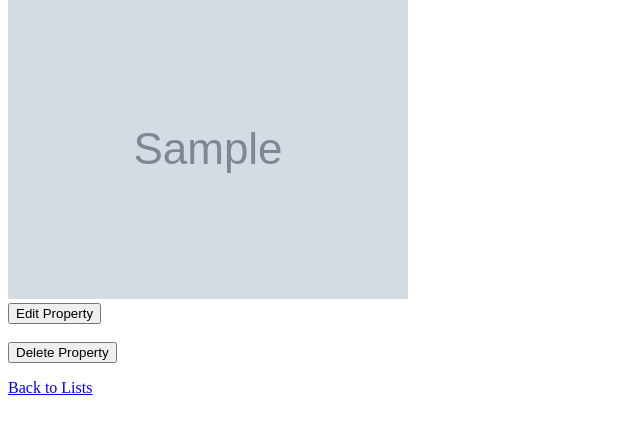
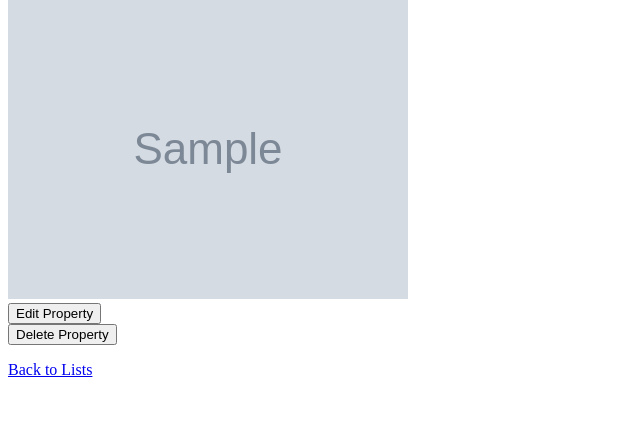
Before and after one commit to dev-anas-tahir/Property-Hub, a Django app: page /properties/1/ in a window 1280 px wide. Shown: the part 260-694 px from the top of the page, without its empty margins (0-640 px from the left). Run offline with Django 5.2, Linux system fonts and the light colour scheme; a user stored in the database is signed in; tables that the repository leaves empty hold one stand-in row (values such as "Sample post"); grey boxes marked "Sample" are stand-in pictures; parts of the project's set-up code (start-up, migrations or seed data) failed here and were passed over.

Commit message:
Update templates/properties/detail.html
Co-authored-by: Copilot <175728472+Copilot@users.noreply.github.com>

```diff
--- a/templates/properties/detail.html
+++ b/templates/properties/detail.html
@@ -17,9 +17,7 @@
     <form method="get" action="{% url 'properties:edit' property.pk %}" style="display: inline-block; margin-right: 10px;">
         <button type="submit">Edit Property</button>
     </form>
-    <br>
-    <br>
-    <form method="post" action="{% url 'properties:delete' property.pk %}" onsubmit="return confirm('Are you sure you want to delete this property?');">
+    <form method="post" action="{% url 'properties:delete' property.pk %}" class="form-spacing" onsubmit="return confirm('Are you sure you want to delete this property?');">
         {% csrf_token %}
         <button type="submit">Delete Property</button>
     </form>
```
